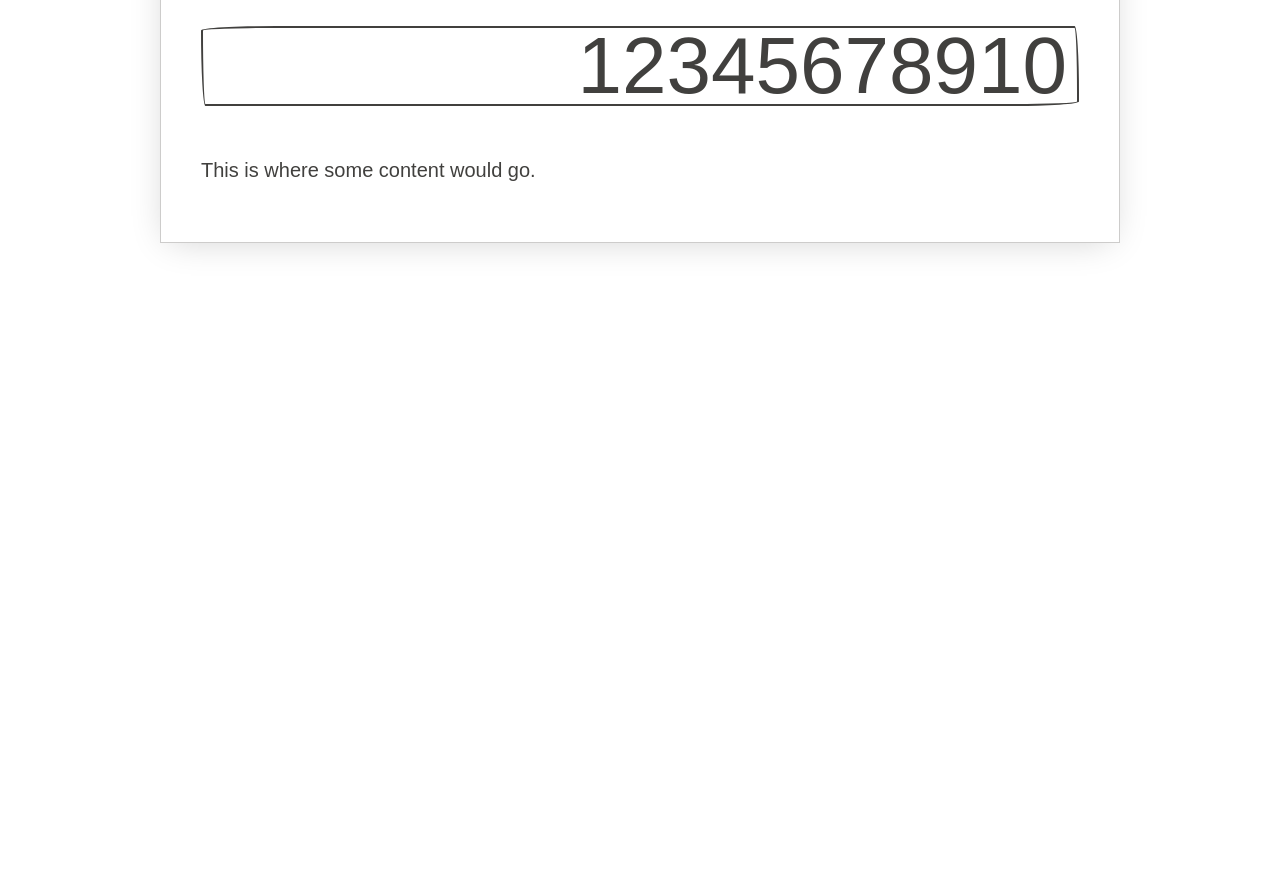
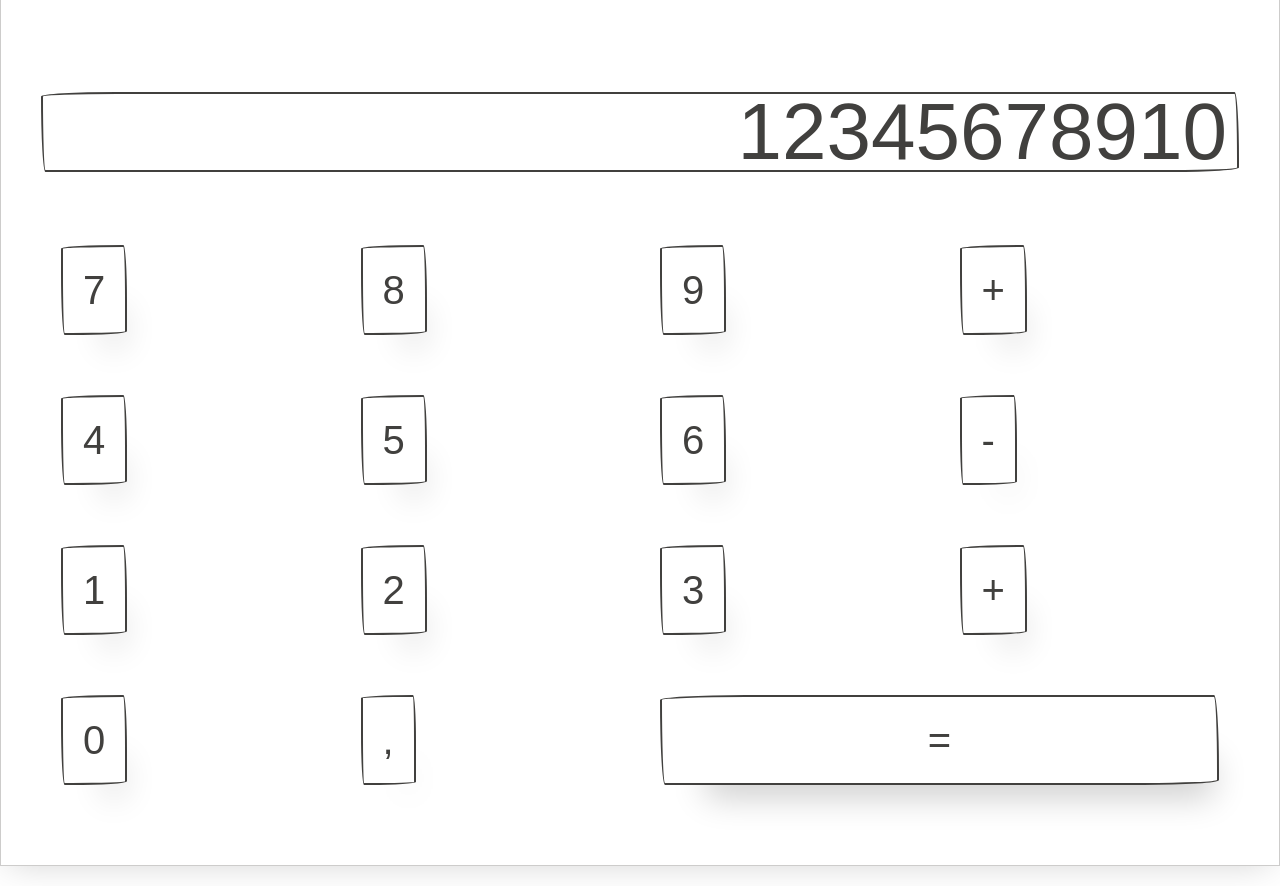
Before and after one commit to fmontenegro0510/CalculadoraJS_Cenit, a plain HTML site: page index.html in a window 1280 px wide. Shown: the part 69-955 px from the top of the page. Before the commit the page ends 800 px from the top, so only its background shows below. Drawn offline with nearby package versions, Linux system fonts and the light colour scheme; a web font is replaced by a local one.

Commit message:
added dark mode

```diff
--- a/assets/script.js
+++ b/assets/script.js
@@ -0,0 +1,10 @@
+//dark mode
+flagDarkMode = false;
+const dm =()=>{
+   !flagDarkMode ? document.getElementById("html").classList ="dark" : document.getElementById("html").classList ="light";
+    flagDarkMode=!flagDarkMode;
+}
+
+let cifra = 0;
+//borrar el contenido del display
+    const clearDisplay = () => document.getElementById("display").value = 0
--- a/assets/style.css
+++ b/assets/style.css
@@ -1,4 +1,4 @@
-.displayCalculadora{
+.display{
     height: 4rem;
     width: 100%;
     font-size: 4rem;
--- a/index.html
+++ b/index.html
@@ -1,5 +1,5 @@
 <!DOCTYPE html>
-<html lang="en">
+<html lang="es" class="light" id="html">
   <head>
     <meta charset="UTF-8" />
     <meta name="viewport" content="width=device-width, initial-scale=1.0" />
@@ -9,6 +9,8 @@
     <title>Calculadora Vanilla JS</title>
   </head>
   <body>
+
+    <div class="paper ">
         <nav class="border fixed split-nav">
             <div class="nav-brand">
               <h3><a href="#">Calculadora Javascript</a></h3>
@@ -22,15 +24,39 @@
               </label>
               <div class="collapsible-body">
                 <ul class="inline">
-              <li><a href="#">Acerca de...</a></li>
+                  <li><a href="#" onclick="dm()">Dark Mode</a></li>
                   <li><a href="#">Github</a></li>
                 </ul>
               </div>
             </div>
           </nav>
-    <div class="paper container">
-      <h1><input type="text" class="displayCalculadora" value="12345678910"></h1>
-      <p>This is where some content would go.</p>
+        <br>
+        <br>
+
+      <h1><input type="text" class="display" value="12345678910" id="display"></h1>
+      <div class="row">
+        <div class="col-3 col"><button class="btn-large">7</button></div>
+        <div class="col-3 col"><button class="btn-large">8</button></div>
+        <div class="col-3 col"><button class="btn-large">9</button></div>
+        <div class="col-3 col"><button class="btn-large">+</button></div>
+      </div>
+      <div class="row">
+        <div class="col-3 col"><button class="btn-large">4</button></div>
+        <div class="col-3 col"><button class="btn-large">5</button></div>
+        <div class="col-3 col"><button class="btn-large">6</button></div>
+        <div class="col-3 col"><button class="btn-large">-</button></div>
+      </div>
+      <div class="row">
+        <div class="col-3 col"><button class="btn-large">1</button></div>
+        <div class="col-3 col"><button class="btn-large">2</button></div>
+        <div class="col-3 col"><button class="btn-large">3</button></div>
+        <div class="col-3 col"><button class="btn-large">+</button></div>
+      </div>
+      <div class="row">
+        <div class="col-3 col"><button class="btn-large">0</button></div>
+        <div class="col-3 col"><button class="btn-large">,</button></div>
+        <div class="col-6 col"><button class="btn-large btn-block" onclick="clearDisplay()">=</button></div>
+      </div>
     </div>
     <script src="./assets/script.js"></script>
   </body>
```
Lines whose indentation alone changed are shown as unchanged.
